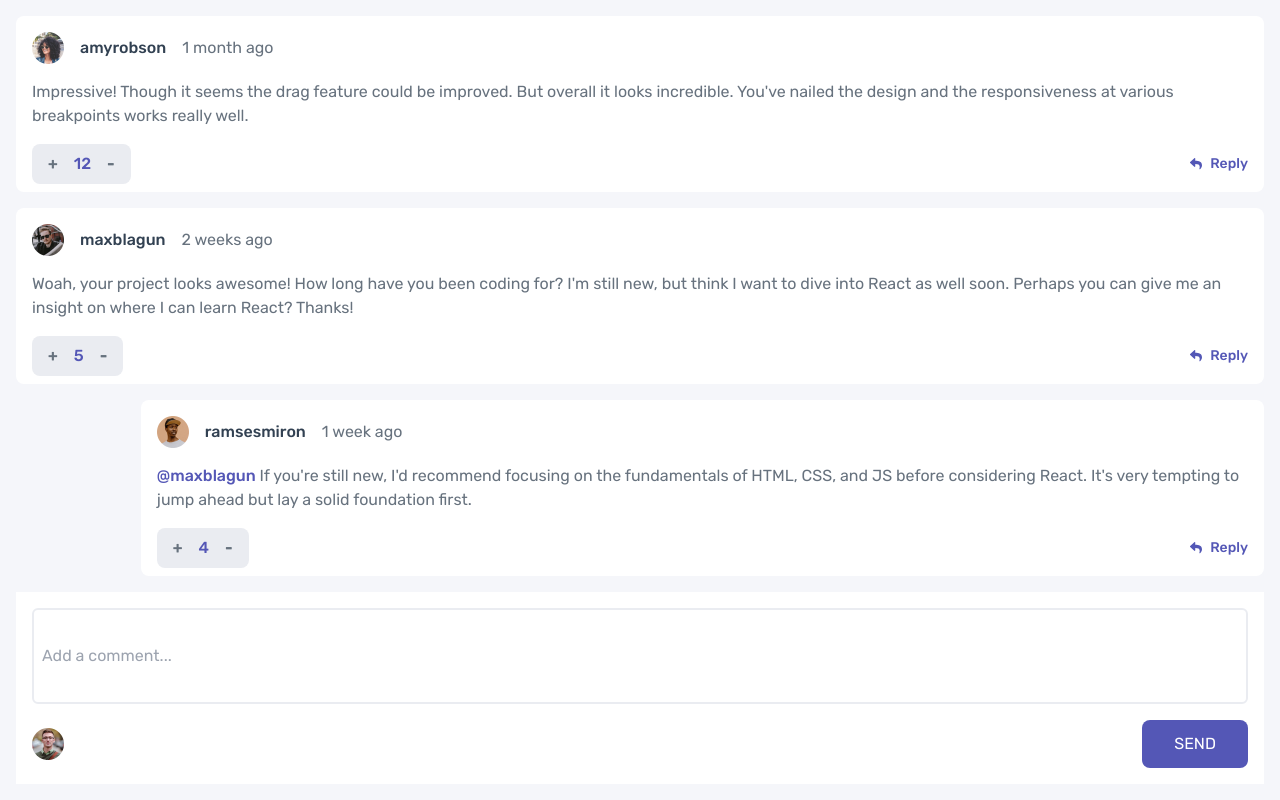
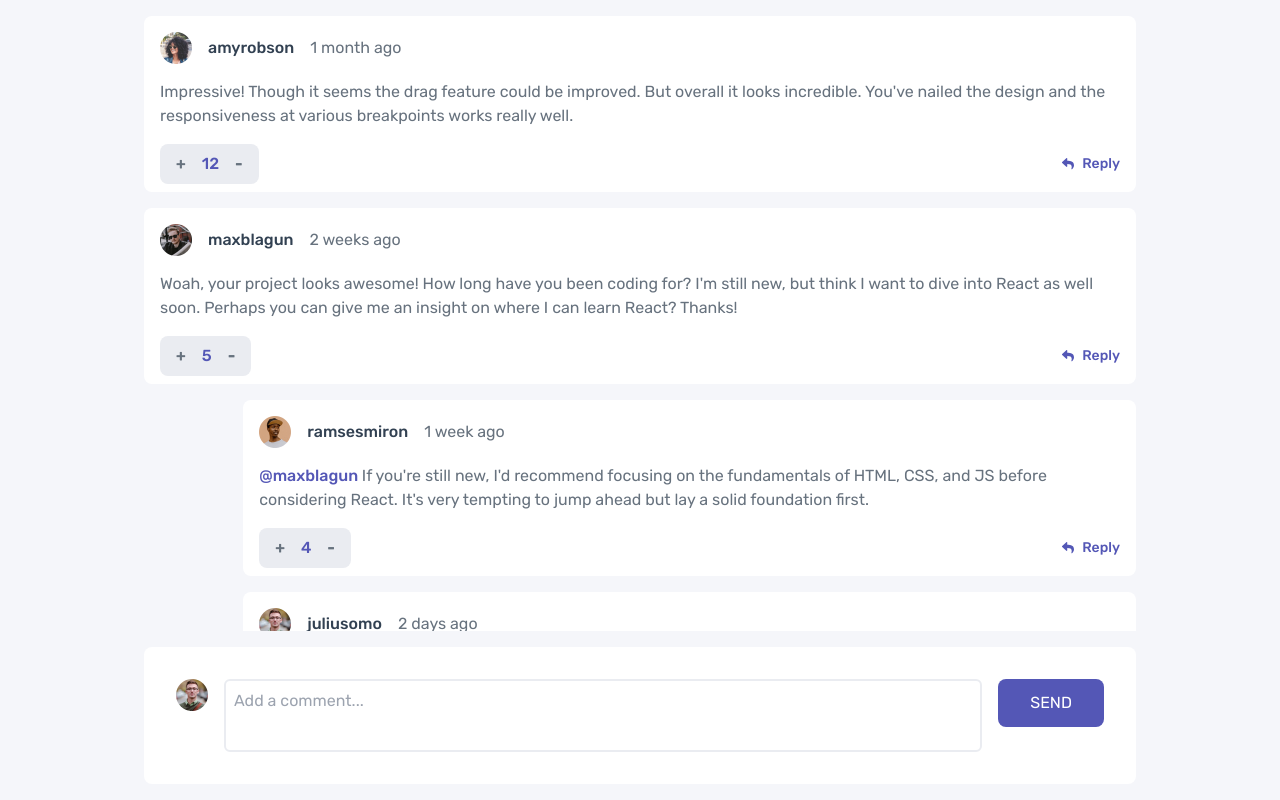
Before and after one commit to DripSwag/interactive-comments-section, a React (Vite) app: page / in a window 1280 px wide. Built offline with nearby package versions, Linux system fonts and the light colour scheme.

Commit message:
Reformatted types

```diff
--- a/src/App.tsx
+++ b/src/App.tsx
@@ -1,17 +1,17 @@
 import data from './data.json'
-import { Comment } from './interfaces/Comment.types'
+import { TopComment } from './interfaces/TopComment.interface'
 import { useCallback, useState } from 'react'
 import AddComment from './Components/AddComment'
 import CommentReplyContainer from './Components/CommentReplyContainer'
-import { Reply } from './interfaces/Reply.types'
+import { Reply } from './interfaces/Reply.interface'
 
 function App() {
-  const [comments, setComments] = useState<Array<Comment>>(data.comments)
+  const [comments, setComments] = useState<Array<TopComment>>(data.comments)
 
   const addComment = useCallback(
     (comment: string) => {
       let temp = comments.splice(0)
-      const newComment: Comment = {
+      const newComment: TopComment = {
         id: Date.now(),
         content: comment,
         createdAt: 'Now',
@@ -98,7 +98,7 @@ function App() {
 
   return (
     <main className='font-body bg-VeryLightGray h-screen'>
-      <div className='p-4 flex flex-col gap-4 h-screen'>
+      <div className='p-4 flex flex-col gap-4 h-screen max-w-screen-lg w-full lg:absolute lg:left-1/2 lg:-translate-x-1/2'>
         <div className='overflow-y-scroll flex-col flex gap-4 flex-initial grow'>
           {comments &&
             comments.map(value => {
--- a/src/Components/AddComment.tsx
+++ b/src/Components/AddComment.tsx
@@ -16,28 +16,27 @@ export default function AddComment({ data, addComment }: Params) {
 
   return (
     <form
-      className='h-[40%] bg-white flex flex-col gap-4 p-4 max-h-48'
+      className='h-[40%] bg-white flex gap-4 p-4 max-h-48 flex-wrap items-center rounded-lg lg:items-start lg:p-8 lg:h-[20%]'
       onSubmit={e => {
         handleClick(e)
       }}
     >
-      <input
-        className='border-2 border-LightGray rounded-md grow p-2'
+      <textarea
+        className='border-2 border-LightGray rounded-md p-2 w-full order-1 resize-none lg:order-2 lg:grow lg:w-auto lg:h-full'
         placeholder='Add a comment...'
-        type='text'
         onChange={event => {
           setValue(event.currentTarget.value)
         }}
       />
-      <div className='flex justify-between items-center h-min'>
-        <img src={data.image.webp} className='aspect-square h-8' />
-        <button
-          className='bg-ModerateBlue text-white px-8 py-3 rounded-lg h-min'
-          type='submit'
-        >
-          SEND
-        </button>
+      <div className='aspect-square h-8 order-2 lg:order-1'>
+        <img src={data.image.webp} />
       </div>
+      <button
+        className='bg-ModerateBlue text-white px-8 py-3 rounded-lg h-min order-3 ml-auto lg:ml-0'
+        type='submit'
+      >
+        SEND
+      </button>
     </form>
   )
 }
--- a/src/Components/Comment.tsx
+++ b/src/Components/Comment.tsx
@@ -6,32 +6,23 @@ import Score from './Score'
 import Mode from '../enums/Mode.enum.ts'
 import data from '../data.json'
 import ReplyBox from './ReplyBox.tsx'
+import { Comment } from '../interfaces/Comment.interface.ts'
 
 interface Params {
+  comment: Comment
+  addReply: Function
   deleteComment: Function
-  profileImg: string
   replyingTo?: string
-  username: string
-  score: number
-  content: string
-  id: number
-  createdAt: string
-  addReply: Function
 }
 
 export default function CommentComponent({
   deleteComment,
-  profileImg,
+  comment,
   replyingTo,
-  username,
-  score,
-  content,
-  id,
-  createdAt,
   addReply,
 }: Params) {
   const [mode, setMode] = useState(Mode.default)
-  const [value, setValue] = useState(content)
+  const [value, setValue] = useState(comment.content)
 
   const changeMode = useCallback(
     (newMode: Mode) => {
@@ -48,7 +39,7 @@ export default function CommentComponent({
     if (commentUser === currentUser && mode === Mode.default) {
       return (
         <>
-          <Delete deleteComment={deleteComment} commentId={id} />
+          <Delete deleteComment={deleteComment} commentId={comment.id} />
           <Edit changeMode={changeMode} />
         </>
       )
@@ -90,9 +81,12 @@ export default function CommentComponent({
         }`}
       >
         <div className='flex items-center gap-4'>
-          <img src={profileImg} className='aspect-square max-h-8' />
-          <h2 className='font-medium text-DarkBlue'>{username}</h2>
-          <p className='text-GrayishBlue'>{createdAt}</p>
+          <img
+            src={comment.user.image.webp}
+            className='aspect-square max-h-8'
+          />
+          <h2 className='font-medium text-DarkBlue'>{comment.user.username}</h2>
+          <p className='text-GrayishBlue'>{comment.createdAt}</p>
         </div>
         {mode === Mode.edit ? (
           <textarea
@@ -109,16 +103,20 @@ export default function CommentComponent({
           </p>
         )}
         <div className='flex justify-between items-center max-h-6 mt-2'>
-          <Score score={score} />
+          <Score score={comment.score} />
           <div className='flex gap-4'>
-            {renderGhostButtons(username, data.currentUser.username)}
+            {renderGhostButtons(
+              comment.user.username,
+              data.currentUser.username,
+            )}
           </div>
         </div>
       </div>
       {mode === Mode.reply && (
         <ReplyBox
-          username={username}
-          commentId={id}
+          replyingTo={comment.replyingTo}
+          username={comment.user.username}
+          commentId={comment.id}
           addReply={addReply}
           setMode={setMode}
         />
--- a/src/Components/CommentReplyContainer.tsx
+++ b/src/Components/CommentReplyContainer.tsx
@@ -1,8 +1,8 @@
-import { Comment } from '../interfaces/Comment.types'
+import { TopComment } from '../interfaces/TopComment.interface'
 import CommentComponent from './Comment'
 
 interface Params {
-  value: Comment
+  value: TopComment
   deleteComment: Function
   addReply: Function
 }
@@ -15,27 +15,17 @@ export default function CommentReplyContainer({
   return (
     <div className='flex flex-col gap-4'>
       <CommentComponent
+        key={value.id}
+        comment={value}
+        addReply={addReply}
         deleteComment={deleteComment}
-        profileImg={value.user.image.webp}
-        username={value.user.username}
-        score={value.score}
-        content={value.content}
-        createdAt={value.createdAt}
-        id={value.id}
-        key={value.id}
-        addReply={addReply}
       />
       {value.replies &&
         value.replies.map(reply => {
           return (
             <CommentComponent
+              comment={reply}
               deleteComment={deleteComment}
-              profileImg={reply.user.image.webp}
-              username={reply.user.username}
-              score={reply.score}
-              content={reply.content}
-              createdAt={reply.createdAt}
-              id={reply.id}
               key={reply.id}
               replyingTo={reply.replyingTo}
               addReply={addReply}
--- a/src/Components/ReplyBox.tsx
+++ b/src/Components/ReplyBox.tsx
@@ -7,10 +7,12 @@ interface Params {
   addReply: Function
   commentId: number
   setMode: Function
+  replyingTo: string
 }
 
 export default function ReplyBox({
   username,
+  replyingTo,
   addReply,
   commentId,
   setMode,
@@ -25,7 +27,7 @@ export default function ReplyBox({
   return (
     <div
       className={`flex p-2 flex-wrap justify-between gap-2 bg-white rounded-lg my-2 ${
-        username ? 'w-[90%] ml-auto' : ''
+        replyingTo ? 'w-[90%] ml-auto' : ''
       }`}
     >
       <img
--- a/src/interfaces/Reply.types.ts
+++ b/src/interfaces/Comment.interface.ts
@@ -1,9 +1,8 @@
-export interface Reply {
+export interface Comment {
   id: number
   content: string
   createdAt: string
   score: number
-  replyingTo: string
   user: {
     image: {
       png: string
--- a/src/interfaces/Comment.types.ts
+++ /dev/null
@@ -1,16 +0,0 @@
-import { Reply } from './Reply.types'
-
-export interface Comment {
-  id: number
-  content: string
-  createdAt: string
-  score: number
-  user: {
-    image: {
-      png: string
-      webp: string
-    }
-    username: string
-  }
-  replies: Array<Reply>
-}
--- /dev/null
+++ b/src/interfaces/Reply.interface.ts
@@ -0,0 +1,5 @@
+import { Comment } from './Comment.interface'
+
+export interface Reply extends Comment {
+  replyingTo: string
+}
--- /dev/null
+++ b/src/interfaces/TopComment.interface.ts
@@ -0,0 +1,6 @@
+import { Comment } from './Comment.interface'
+import { Reply } from './Reply.interface'
+
+export interface TopComment extends Comment {
+  replies: Array<Reply>
+}
```
